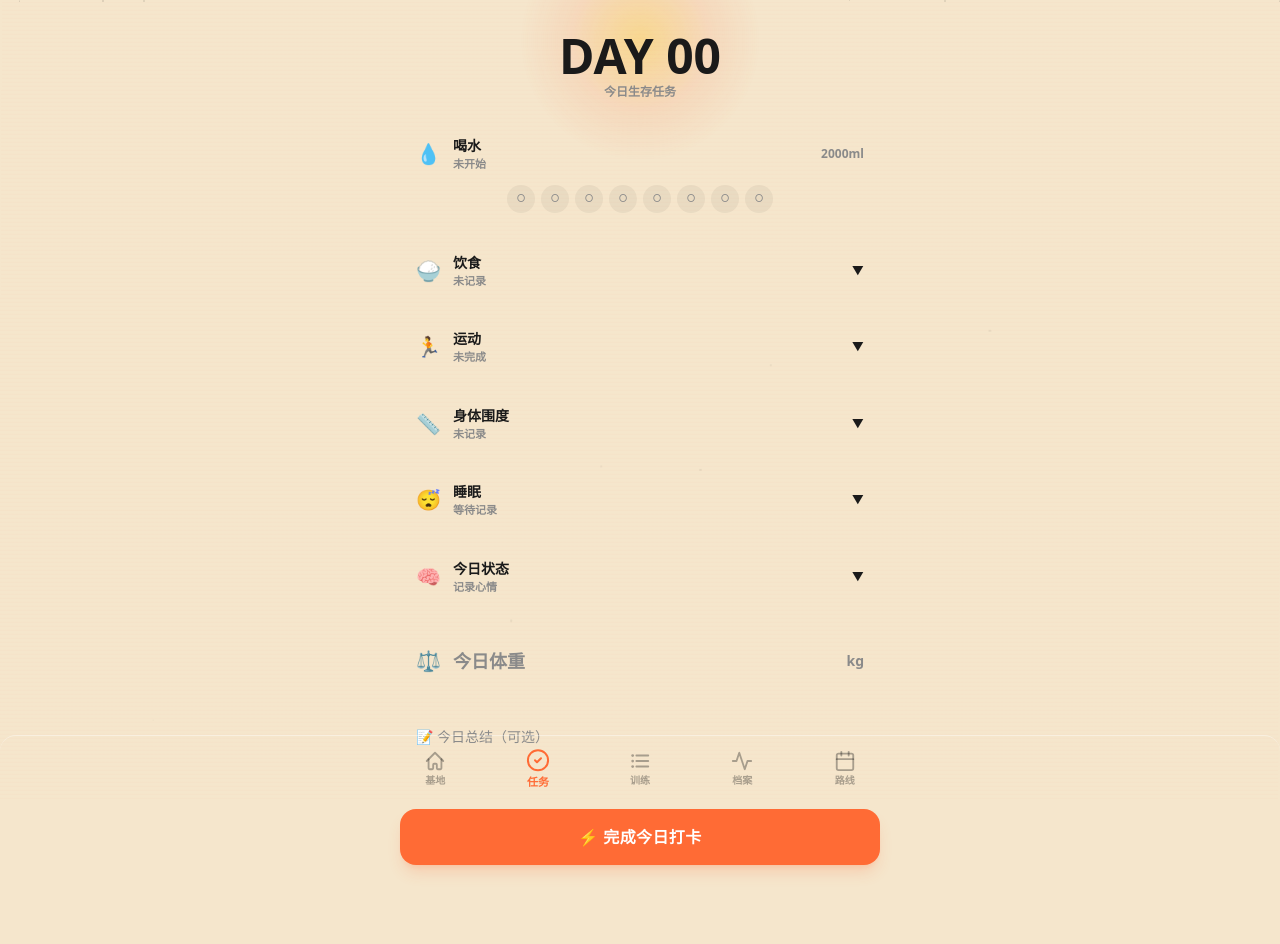
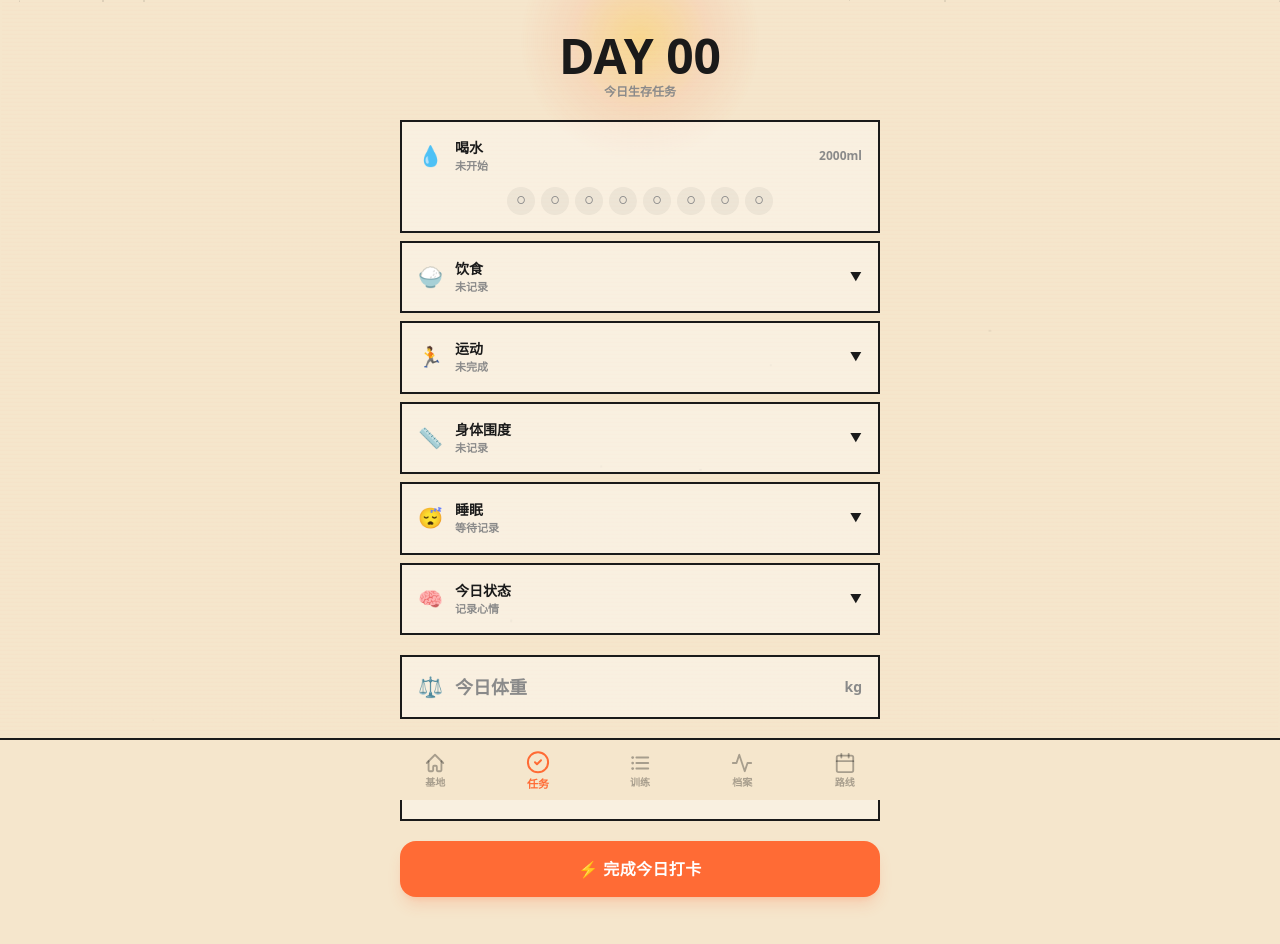
Before and after one commit to hello-morrow/sanfu-challenge, a Next.js app: page /today in a window 1280 px wide. Shown: the top 944 px of the page. Built offline with nearby package versions, Linux system fonts and the light colour scheme.

Commit message:
fix: 统一像素窗口 — 全部页面替换glass→border-2 border-dark
- today/training/progress/calendar 全部替换为像素边框
- 底部导航改为像素风格
- 去除所有圆角和毛玻璃效果
- 全局视觉语言统一

```diff
--- a/src/app/calendar/page.tsx
+++ b/src/app/calendar/page.tsx
@@ -30,7 +30,7 @@ export default function CalendarPage() {
       </div>
 
       {/* Start + Progress */}
-      <div className="pixel-card p-5 text-center space-y-2">
+      <div className="border-2 border-dark bg-white/40 p-5 text-center space-y-2">
         <div className="text-3xl">🗺️</div>
         <p className="text-sm font-extrabold text-dark pixel-text">{completed}/40 节点已点亮</p>
         <p className="text-xs text-text-muted font-medium">连续挑战 🔥 {streak} 天</p>
@@ -41,7 +41,7 @@ export default function CalendarPage() {
 
       {/* Timeline */}
       {data.startDate && (
-        <div className="pixel-card p-5">
+        <div className="border-2 border-dark bg-white/40 p-5">
           <div className="relative pl-6 border-l-2 border-primary/30 space-y-4">
             {/* START */}
             <div className="relative">
@@ -89,7 +89,7 @@ export default function CalendarPage() {
       )}
 
       {!data.startDate && (
-        <div className="pixel-card p-8 text-center">
+        <div className="border-2 border-dark bg-white/40 p-8 text-center">
           <p className="text-sm text-text-muted font-bold pixel-text">记录第一天数据后<br/>生存路线将开启</p>
         </div>
       )}
--- a/src/app/progress/page.tsx
+++ b/src/app/progress/page.tsx
@@ -48,7 +48,7 @@ export default function ProgressPage() {
 
       {/* Weight Chart */}
       {wvals.length >= 2 && (
-        <div className="glass p-5 space-y-3">
+        <div className="border-2 border-dark bg-white/40 p-5 space-y-3">
           <h3 className="text-xs font-extrabold text-text-secondary uppercase tracking-widest">体重趋势</h3>
           <svg viewBox={`0 0 ${W} ${H}`} className="w-full max-w-[320px] mx-auto">
             {[0,0.25,0.5,0.75,1].map(f=><line key={f} x1={PX} x2={PX+PW} y1={PY+PH*f} y2={PY+PH*f} stroke="#E8E0D4" strokeWidth="0.5"/>)}
@@ -61,7 +61,7 @@ export default function ProgressPage() {
       )}
 
       {/* Measurements */}
-      <div className="glass p-5 space-y-3">
+      <div className="border-2 border-dark bg-white/40 p-5 space-y-3">
         <h3 className="text-xs font-extrabold text-text-secondary uppercase tracking-widest">围度变化</h3>
         {latestMeas ? (
           <div className="grid grid-cols-3 gap-2">
@@ -85,7 +85,7 @@ export default function ProgressPage() {
       </div>
 
       {/* Exercise Stats */}
-      <div className="glass p-5 space-y-3">
+      <div className="border-2 border-dark bg-white/40 p-5 space-y-3">
         <h3 className="text-xs font-extrabold text-text-secondary uppercase tracking-widest">运动统计</h3>
         <div className="grid grid-cols-2 gap-3">
           <div className="bg-base/60 rounded-xl p-3 text-center">
@@ -114,11 +114,11 @@ export default function ProgressPage() {
       {/* Export */}
       <div className="grid grid-cols-2 gap-3">
         <button onClick={handleExportCSV}
-          className="glass p-4 text-center font-extrabold text-sm text-dark hover:ring-2 hover:ring-primary/30 transition-all active:scale-95">
+          className="border-2 border-dark bg-white/40 p-4 text-center font-extrabold text-sm text-dark hover:ring-2 hover:ring-primary/30 transition-all active:scale-95">
           📊 导出 CSV
         </button>
         <button onClick={handleExportJSON}
-          className="glass p-4 text-center font-extrabold text-sm text-dark hover:ring-2 hover:ring-primary/30 transition-all active:scale-95">
+          className="border-2 border-dark bg-white/40 p-4 text-center font-extrabold text-sm text-dark hover:ring-2 hover:ring-primary/30 transition-all active:scale-95">
           📦 导出 JSON
         </button>
       </div>
@@ -132,7 +132,7 @@ export default function ProgressPage() {
 
 function SCard({label,value,unit,hi}:{label:string;value:string;unit:string;hi?:boolean}) {
   return (
-    <div className="glass p-3 text-center space-y-0.5">
+    <div className="border-2 border-dark bg-white/40 p-3 text-center space-y-0.5">
       <p className="text-[10px] font-extrabold text-text-secondary uppercase tracking-wider">{label}</p>
       <p className={`text-lg font-black ${hi?"text-primary":"text-dark"}`}>
         {value}<span className="text-[10px] font-normal text-text-muted ml-0.5">{unit}</span>
--- a/src/app/today/page.tsx
+++ b/src/app/today/page.tsx
@@ -130,7 +130,7 @@ export default function TodayPage() {
 
       <div className="space-y-2">
         {/* Water */}
-        <div className="glass p-4">
+        <div className="border-2 border-dark bg-white/40 p-4">
           <div className="flex items-center gap-3 mb-3">
             <span className="text-xl">💧</span>
             <div className="flex-1"><p className="text-sm font-extrabold text-dark">喝水</p>
@@ -149,7 +149,7 @@ export default function TodayPage() {
         </div>
 
         {/* Diet */}
-        <div className="glass overflow-hidden">
+        <div className="border-2 border-dark bg-white/40 overflow-hidden">
           <button onClick={()=>toggle("diet")} className="w-full p-4 flex items-center gap-3 text-left">
             <span className="text-xl">🍚</span>
             <div className="flex-1"><p className="text-sm font-extrabold text-dark">饮食</p>
@@ -191,7 +191,7 @@ export default function TodayPage() {
         </div>
 
         {/* Exercise */}
-        <div className="glass overflow-hidden">
+        <div className="border-2 border-dark bg-white/40 overflow-hidden">
           <button onClick={()=>toggle("exercise")} className="w-full p-4 flex items-center gap-3 text-left">
             <span className="text-xl">🏃</span>
             <div className="flex-1"><p className="text-sm font-extrabold text-dark">运动</p>
@@ -236,7 +236,7 @@ export default function TodayPage() {
         </div>
 
         {/* Measurements */}
-        <div className="glass overflow-hidden">
+        <div className="border-2 border-dark bg-white/40 overflow-hidden">
           <button onClick={()=>toggle("measurements")} className="w-full p-4 flex items-center gap-3 text-left">
             <span className="text-xl">📏</span>
             <div className="flex-1"><p className="text-sm font-extrabold text-dark">身体围度</p>
@@ -263,7 +263,7 @@ export default function TodayPage() {
         </div>
 
         {/* Sleep */}
-        <div className="glass overflow-hidden">
+        <div className="border-2 border-dark bg-white/40 overflow-hidden">
           <button onClick={()=>toggle("sleep")} className="w-full p-4 flex items-center gap-3 text-left">
             <span className="text-xl">😴</span>
             <div className="flex-1"><p className="text-sm font-extrabold text-dark">睡眠</p>
@@ -285,7 +285,7 @@ export default function TodayPage() {
         </div>
 
         {/* Mood */}
-        <div className="glass overflow-hidden">
+        <div className="border-2 border-dark bg-white/40 overflow-hidden">
           <button onClick={()=>toggle("mood")} className="w-full p-4 flex items-center gap-3 text-left">
             <span className="text-xl">{moodType ? MOOD_OPTIONS.find(o=>o.value===moodType)?.emoji : "🧠"}</span>
             <div className="flex-1"><p className="text-sm font-extrabold text-dark">今日状态</p>
@@ -311,7 +311,7 @@ export default function TodayPage() {
       </div>
 
       {/* Weight */}
-      <div className="glass p-4 flex items-center gap-3">
+      <div className="border-2 border-dark bg-white/40 p-4 flex items-center gap-3">
         <span className="text-xl">⚖️</span>
         <input type="number" inputMode="decimal" step="0.1" placeholder="今日体重" value={w} onChange={e=>setW(e.target.value)}
           className="flex-1 bg-transparent text-lg font-black text-dark placeholder:text-text-muted focus:outline-none" />
@@ -319,7 +319,7 @@ export default function TodayPage() {
       </div>
 
       {/* Note */}
-      <div className="glass p-4">
+      <div className="border-2 border-dark bg-white/40 p-4">
         <textarea placeholder="📝 今日总结（可选）" value={note} onChange={e=>setNote(e.target.value)} rows={2}
           className="w-full bg-transparent text-sm font-medium text-dark placeholder:text-text-muted focus:outline-none resize-none" />
       </div>
--- a/src/app/training/page.tsx
+++ b/src/app/training/page.tsx
@@ -12,7 +12,7 @@ export default function TrainingPage() {
       </div>
 
       {/* Principles */}
-      <div className="glass p-5 space-y-3">
+      <div className="border-2 border-dark bg-white/40 p-5 space-y-3">
         <h3 className="text-sm font-extrabold text-dark">🎯 训练原则</h3>
         <div className="space-y-2 text-sm font-medium text-text-secondary">
           <div className="flex items-start gap-2"><span className="text-primary font-extrabold">1.</span> 每周运动 5-6 天，休息 1-2 天</div>
@@ -23,7 +23,7 @@ export default function TrainingPage() {
       </div>
 
       {/* Aerobic */}
-      <div className="glass p-5 space-y-3">
+      <div className="border-2 border-dark bg-white/40 p-5 space-y-3">
         <h3 className="text-sm font-extrabold text-dark">🏃 有氧训练</h3>
         <p className="text-xs text-text-secondary font-medium">燃脂 · 心肺 · 耐力</p>
         <div className="bg-base/60 rounded-xl p-3 grid grid-cols-2 gap-2">
@@ -37,7 +37,7 @@ export default function TrainingPage() {
       </div>
 
       {/* Anaerobic */}
-      <div className="glass p-5 space-y-3">
+      <div className="border-2 border-dark bg-white/40 p-5 space-y-3">
         <h3 className="text-sm font-extrabold text-dark">💪 无氧训练</h3>
         <p className="text-xs text-text-secondary font-medium">塑形 · 力量 · 核心</p>
         <div className="bg-base/60 rounded-xl p-3 grid grid-cols-2 gap-2">
@@ -50,7 +50,7 @@ export default function TrainingPage() {
       </div>
 
       {/* Weekly Schedule */}
-      <div className="glass p-5 space-y-3">
+      <div className="border-2 border-dark bg-white/40 p-5 space-y-3">
         <h3 className="text-sm font-extrabold text-dark">📅 每周参考安排</h3>
         <div className="divide-y divide-dark/5">
           {[
@@ -74,7 +74,7 @@ export default function TrainingPage() {
         </div>
       </div>
 
-      <div className="glass p-4">
+      <div className="border-2 border-dark bg-white/40 p-4">
         <p className="text-xs text-dark/50 font-medium leading-relaxed">⚠️ 以上为参考计划，请根据自身体能调整。运动前充分热身，运动后拉伸放松。如感不适请立即停止。</p>
       </div>
     </div>
--- a/src/components/BottomNav.tsx
+++ b/src/components/BottomNav.tsx
@@ -15,8 +15,8 @@ export default function BottomNav() {
   const pathname = usePathname();
 
   return (
-    <nav className="fixed bottom-0 left-0 right-0 z-50 glass rounded-none rounded-t-2xl border-t border-white/40">
-      <div className="mx-auto flex max-w-lg items-center justify-around py-2.5">
+    <nav className="fixed bottom-0 left-0 right-0 z-50 border-t-2 border-dark bg-base safe-area-bottom">
+      <div className="mx-auto flex max-w-lg items-center justify-around py-2">
         {NAV_ITEMS.map((item) => {
           const active = pathname === item.href;
           return (
```
